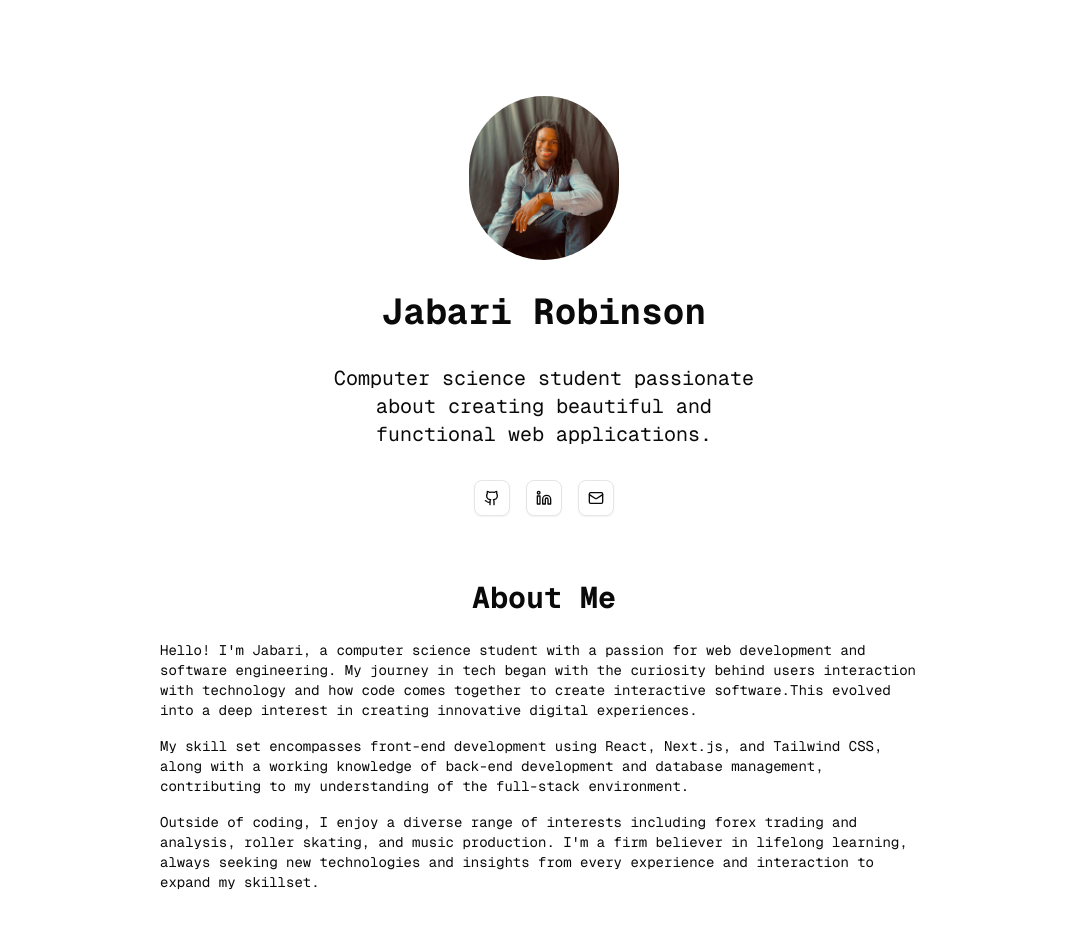
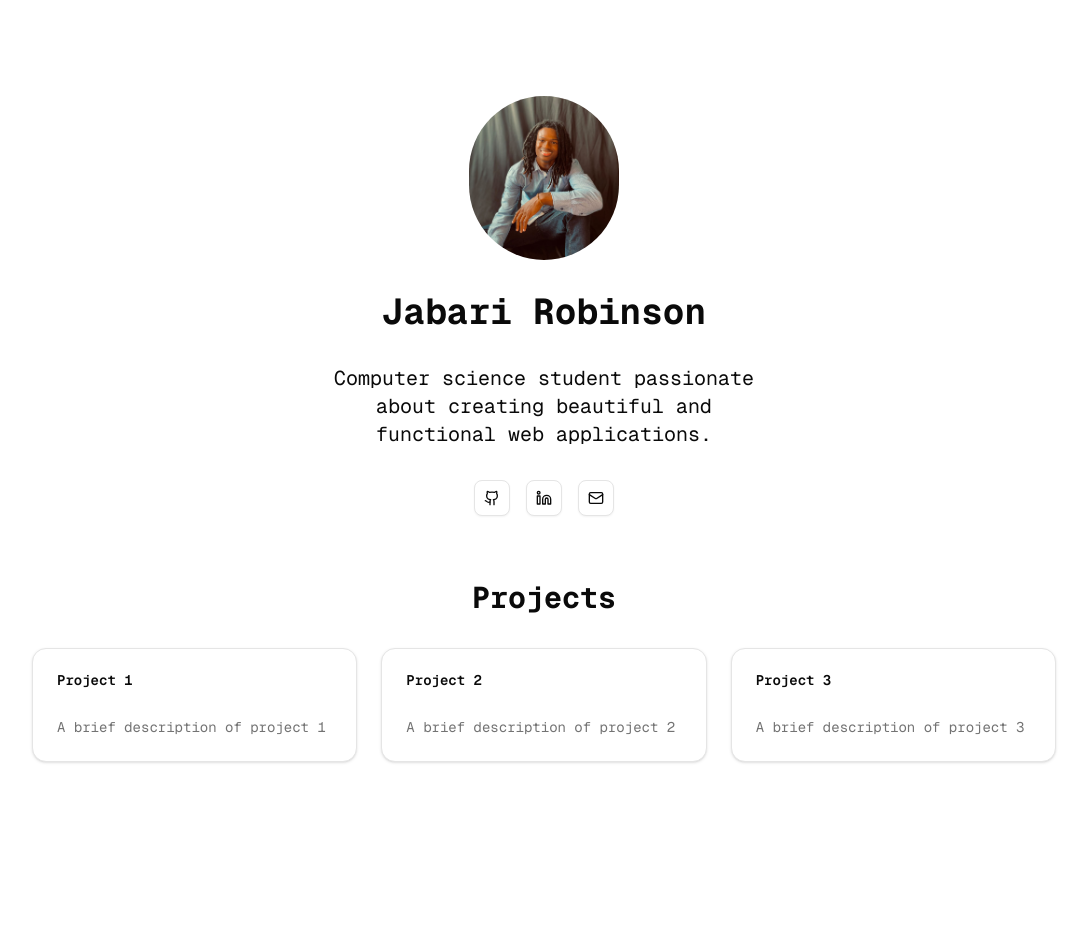
Before and after one commit to robinsonjabari/portfolio, a Next.js app in the folder my-app/: page / in a window 1280 px wide. Shown: the top 952 px of the page, without its empty margins (96-1183 px from the left). After the commit the page ends 922 px from the top, so only its background shows below. Built offline with nearby package versions, Linux system fonts and the light colour scheme.

Commit message:
backtracking due to error

```diff
--- a/my-app/app/page.tsx
+++ b/my-app/app/page.tsx
@@ -48,7 +48,7 @@ export default function Home() {
         </div>
 
         {/* About Me Section */}
-        <section className='my-16'>
+        {/* <section className='my-16'>
           <h2 className='text-3xl font-bold mb-6 text-center'>About Me</h2>
           <div className='prose max-w-3xl mx-auto'>
             <p className='mb-4'>
@@ -73,7 +73,7 @@ export default function Home() {
               expand my skillset.
             </p>
           </div>
-        </section>
+        </section> */}
 
         <Projects />
       </div>
```
